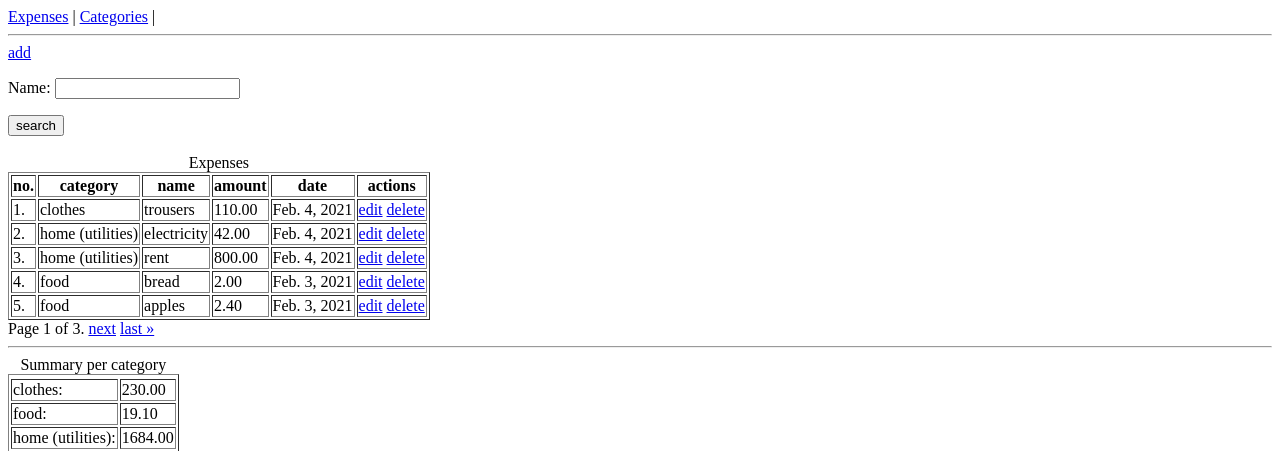
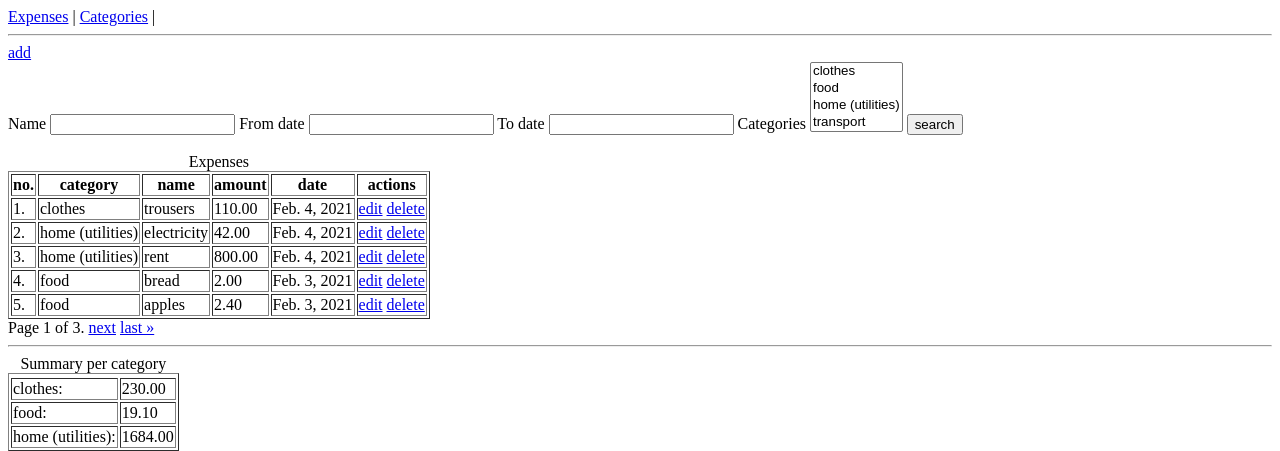
Before and after one commit to WoocashiDev/expenses-app-django, a Django app: page /expenses/expense/list/ in a window 1280 px wide. Shown: the top 451 px of the page. Run offline with Django 4.2, Linux system fonts and the light colour scheme; data comes from the database, SQL or seed files in the repository.

Commit message:
deploy search by from_date and to_date functionality & add searching by multiple categories

```diff
--- a/expenses/forms.py
+++ b/expenses/forms.py
@@ -1,11 +1,18 @@
 from django import forms
-from .models import Expense
+from .models import Expense, Category
 
+# fetching choices from the Category db
+CHOICES = ((category.id, category.name) for category in Category.objects.all())
 
 class ExpenseSearchForm(forms.ModelForm):
+    from_date = forms.DateTimeField(required=False)
+    to_date = forms.DateTimeField(required=False)
+
+    # passing choices to TypedMultipleChoiceField
+    categories = forms.TypedMultipleChoiceField(choices=CHOICES, required=False)
     class Meta:
         model = Expense
-        fields = ('name',)
+        fields = ('name','from_date','to_date', 'categories')
 
     def __init__(self, *args, **kwargs):
         super().__init__(*args, **kwargs)
--- a/expenses/templates/expenses/expense_list.html
+++ b/expenses/templates/expenses/expense_list.html
@@ -5,7 +5,10 @@
 <a href="{% url 'expenses:expense-create' %}">add</a>
 
 <form method="get" action="">
-  {{form.as_p}}
+  {% for field in form %}
+  {{field.label}}
+  {{field}}
+  {% endfor %}
   <button type="submit">search</button>
 </form>
 <br>
--- a/expenses/views.py
+++ b/expenses/views.py
@@ -3,6 +3,7 @@ from django.views.generic.list import ListView
 from .forms import ExpenseSearchForm
 from .models import Expense, Category
 from .reports import summary_per_category
+from datetime import date
 
 
 class ExpenseListView(ListView):
@@ -15,8 +16,40 @@ class ExpenseListView(ListView):
         form = ExpenseSearchForm(self.request.GET)
         if form.is_valid():
             name = form.cleaned_data.get('name', '').strip()
-            if name:
-                queryset = queryset.filter(name__icontains=name)
+            # getting today's date
+            today = date.today()
+            # getting values from from_date and to_date in input fields
+            from_date = form['from_date'].value()
+            to_date = form['to_date'].value()
+            categories = form.cleaned_data.get('categories', '')
+
+            if categories:
+                categories=categories
+                print(categories)
+            else:
+                categories = Category.objects.all()
+
+            # if there is a date chosen - keep it; else select the earliest date in the db
+            if from_date:
+                from_date = from_date
+            else:
+                from_date = Expense.objects.exclude(date__isnull=True).order_by('date').first().date
+                print(from_date)
+
+            # if there is a date chosen - keep it; else select today's date
+            if to_date:
+                to_date = to_date
+            else:
+                to_date = today
+
+            if name or from_date or to_date:
+                queryset = queryset.filter(
+                    name__icontains=name, date__range=[
+                    from_date,
+                    to_date
+                    ],
+                    category__in = categories
+                )
 
         return super().get_context_data(
             form=form,
```
